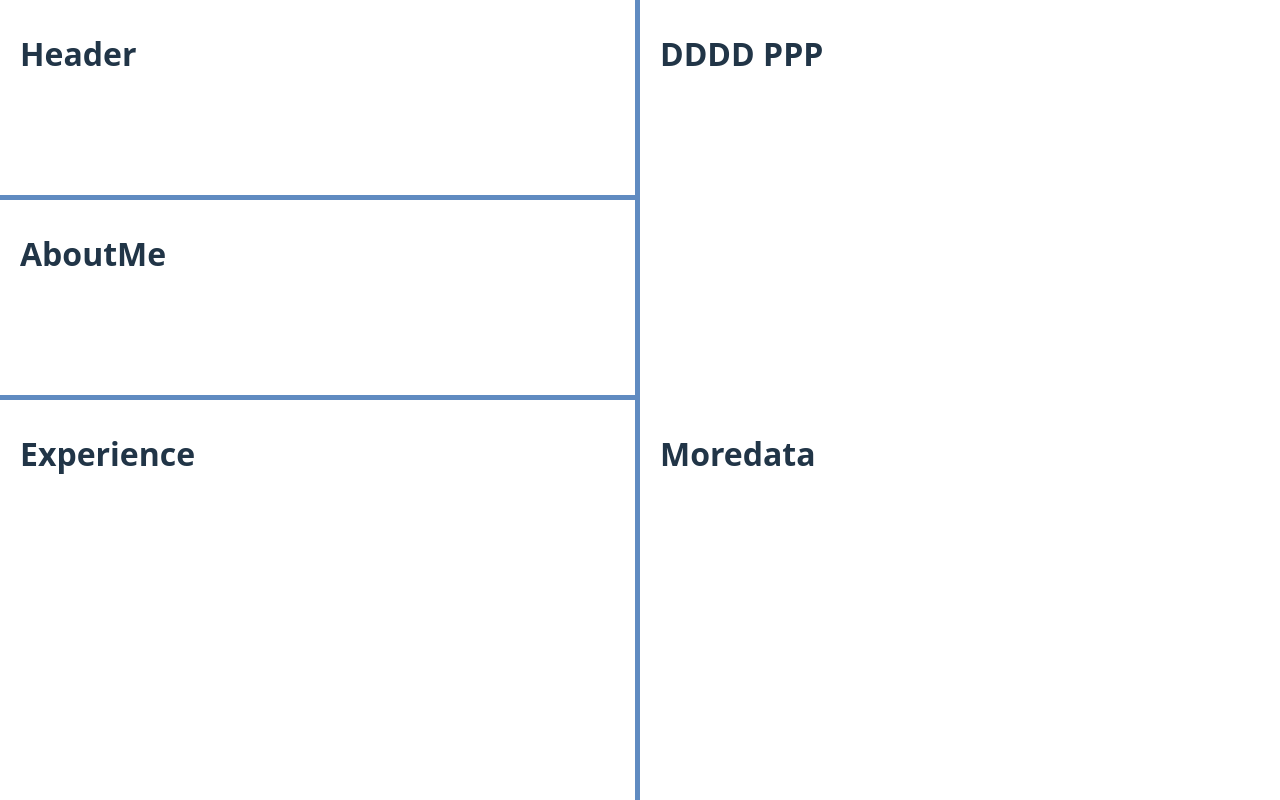
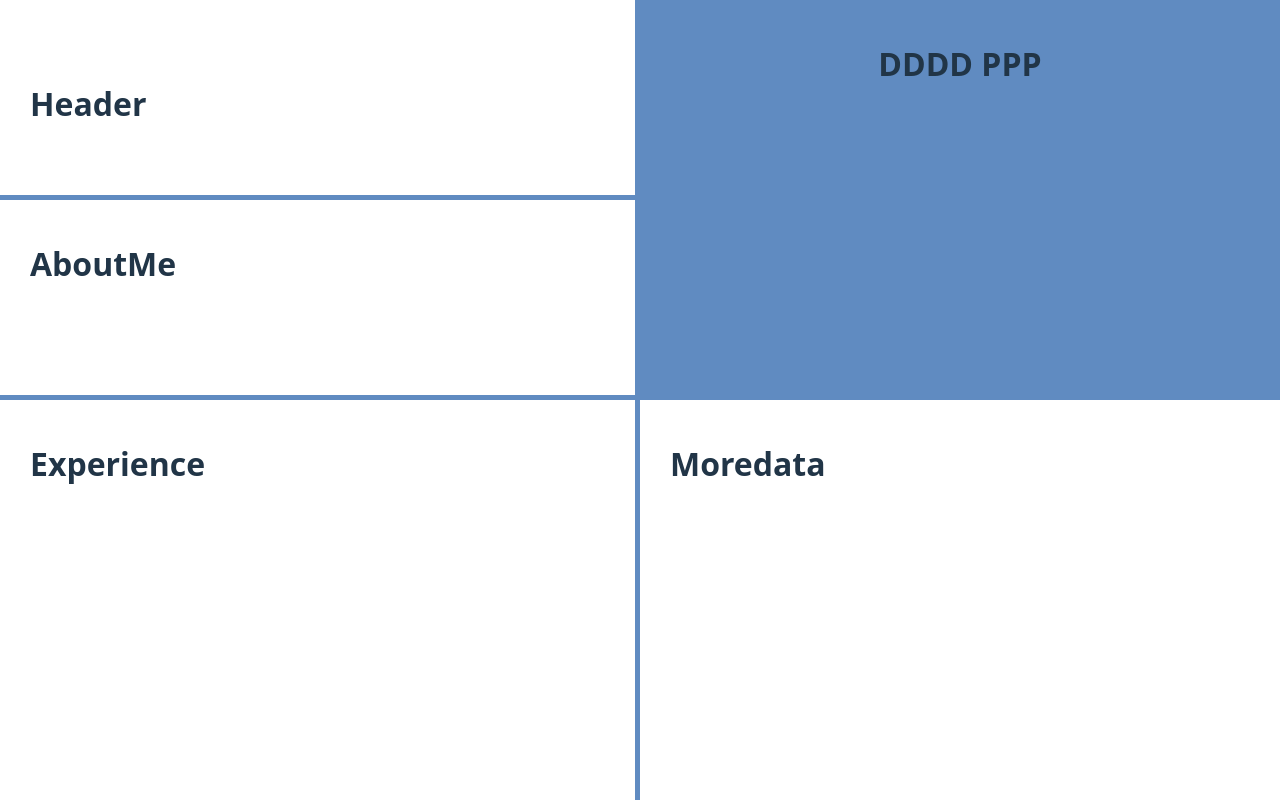
Before and after one commit to Godspeed715/Resume, a React (Vite) app: page / in a window 1280 px wide. Shown: the top 800 px of the page. Built offline with nearby package versions, Linux system fonts and the light colour scheme.

Commit message:
modified App.css
styled the img

```diff
--- a/src/App.css
+++ b/src/App.css
@@ -14,7 +14,7 @@
 }
 
 .container > div {
-	padding: 30px 20px;
+	padding: 40px 30px;
 }
 .Experience {
 	grid-area: experience;
@@ -25,11 +25,21 @@
 .AboutMe {
 	grid-area: aboutMe;
 }
-.Header {
+.container .Header {
+	padding-top: 80px;
 	grid-area: header;
 }
 .ProfilePicture {
 	grid-area: profilePicture;
+	background: var(--color-accent-secondary);
+	display: flex;
+	place-content: center;
+}
+
+.ProfilePicture img {
+	border-radius: 50%;
+	height: 300px;
+	width: auto;
 }
 
 .Header,
```
